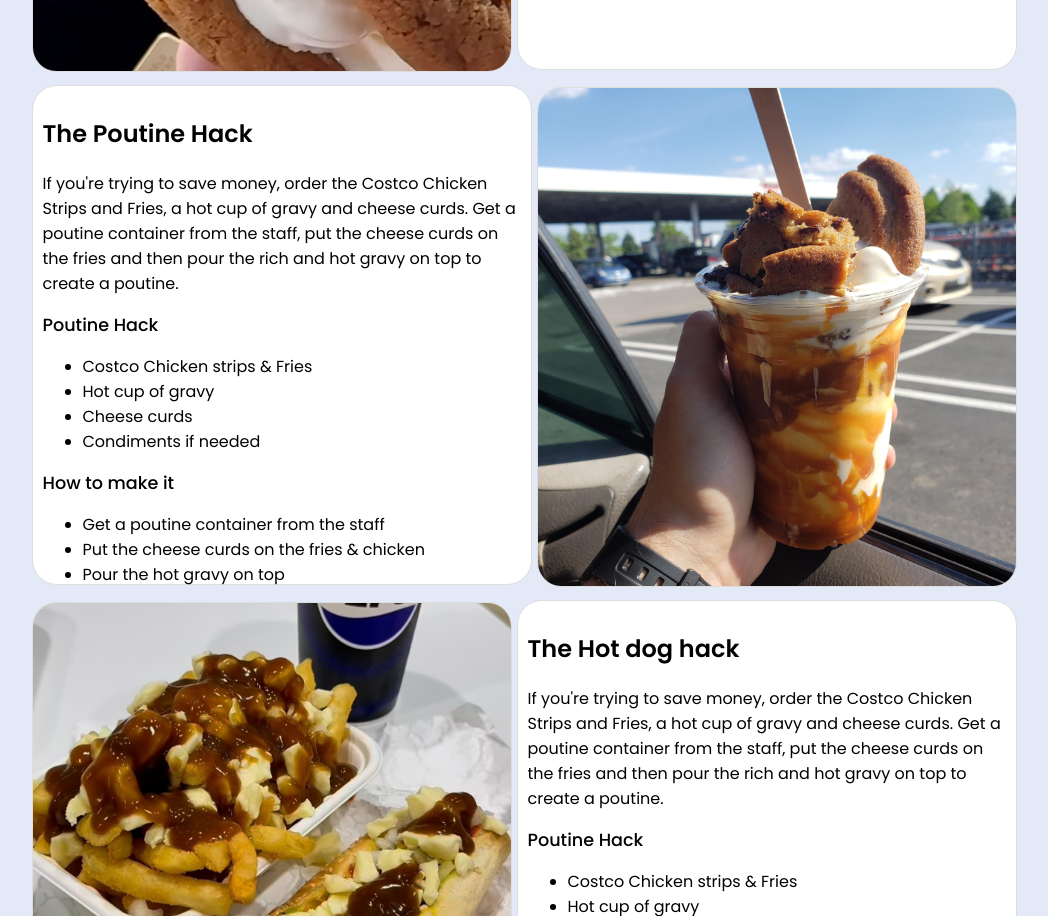
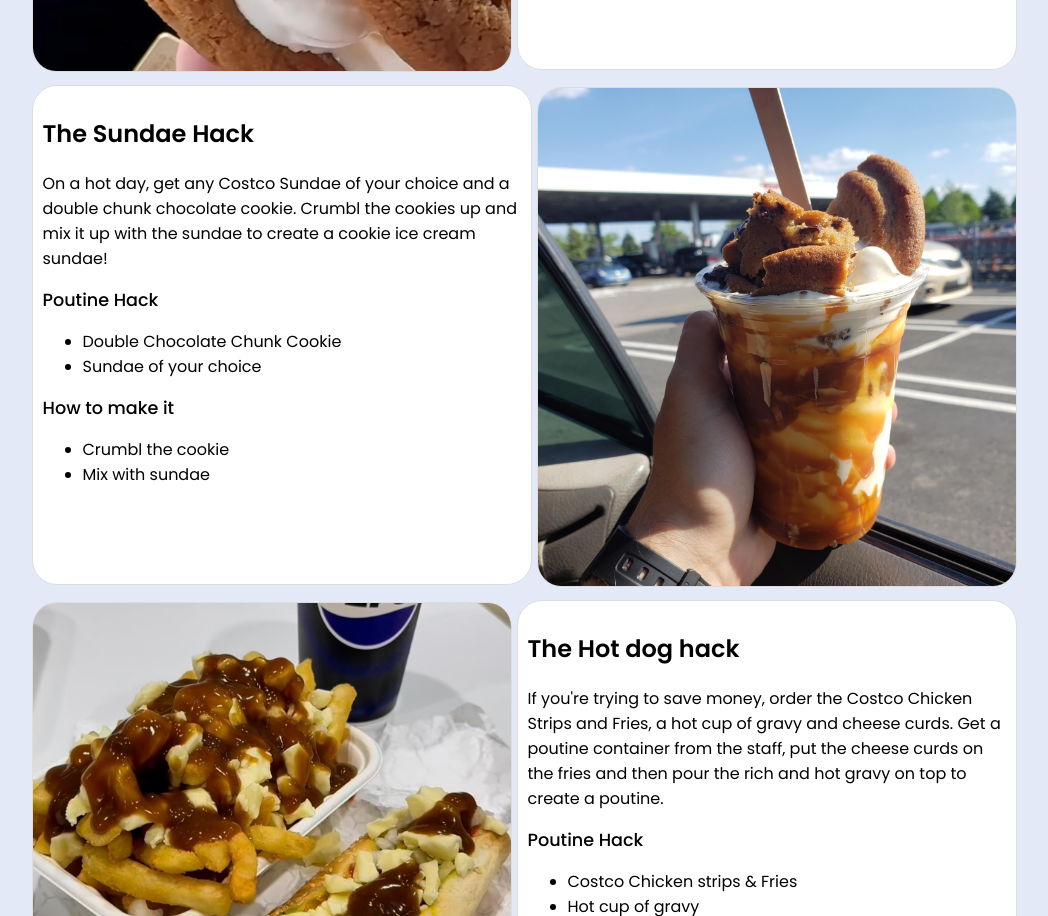
Before and after one commit to jxchengu/costco-food-court-canada, a plain HTML site: page hacks.html in a window 1280 px wide. Shown: the part 2078-2994 px from the top of the page, without its empty margins (116-1164 px from the left). Drawn offline with nearby package versions, Linux system fonts and the light colour scheme.

Commit message:
Costco Food court!

```diff
--- a/hacks.html
+++ b/hacks.html
@@ -137,20 +137,20 @@
             </div>
 
         <div class="hack-box">
-                <h2>The Poutine Hack</h2>
-                <p>If you're trying to save money, order the Costco Chicken Strips and Fries, a hot cup of gravy and cheese curds. Get a poutine container from the staff, put the cheese curds on the fries and then pour the rich and hot gravy on top to create a poutine.</p>
+                <h2>The Sundae Hack</h2>
+                <p>On a hot day, get any Costco Sundae of your choice and a double chunk chocolate cookie. Crumbl the cookies up and mix it up with the sundae to create a cookie ice cream sundae!</p>
                 <span class="medium-text">Poutine Hack</span>
                 <ul>
-                    <li>Costco Chicken strips & Fries</li>
-                    <li>Hot cup of gravy</li>
-                    <li>Cheese curds</li>
-                    <li>Condiments if needed</li>
+                    <li>Double Chocolate Chunk Cookie</li>
+                    <li>Sundae of your choice</li>
+                    <!-- <li>Cheese curds</li>
+                    <li>Condiments if needed</li> -->
                 </ul>
                 <span class="medium-text">How to make it</span>
                 <ul>
-                    <li>Get a poutine container from the staff</li>
-                    <li>Put the cheese curds on the fries & chicken</li>
-                    <li>Pour the hot gravy on top</li>
+                    <li>Crumbl the cookie</li>
+                    <li>Mix with sundae</li>
+                    <!-- <li>Pour the hot gravy on top</li> -->
                 </ul>
             </div>
 
```
